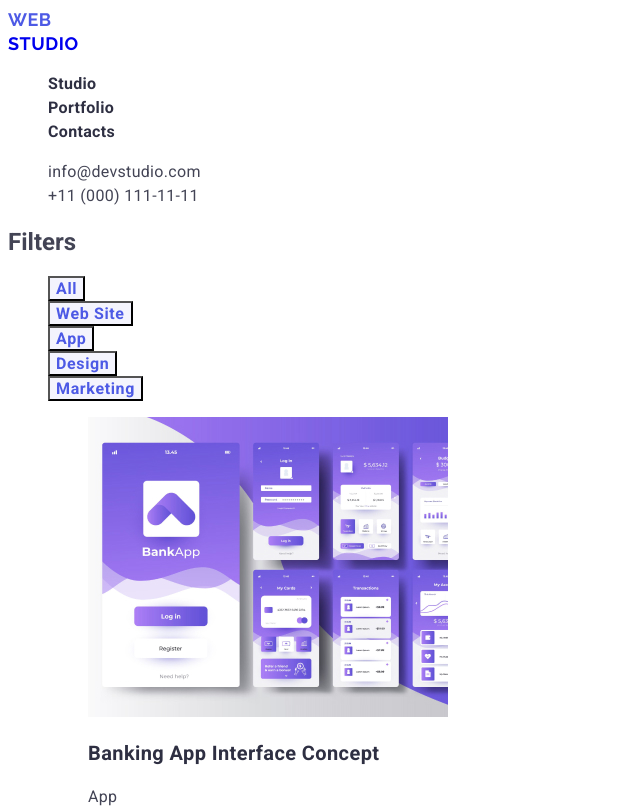
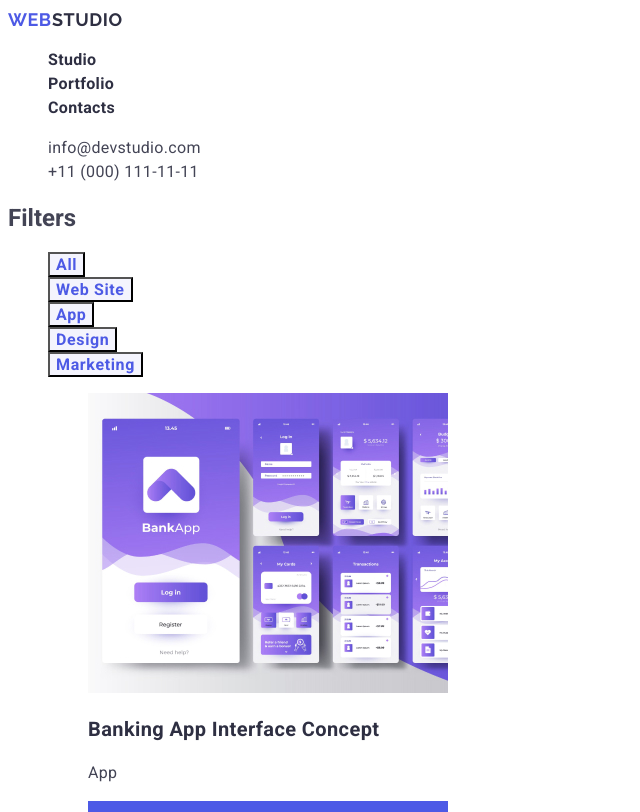
Before and after one commit to Andrii-Yarovyi/goit-markup-hw-02, a plain HTML site: page portfolio.html in a window 1280 px wide. Shown: the top 812 px of the page, without its empty margins (0-640 px from the left). Drawn offline with Linux system fonts and the light colour scheme.

Commit message:
popravyv dz 2

```diff
--- a/css/styles.css
+++ b/css/styles.css
@@ -28,7 +28,7 @@ body {
     font-family: 'Roboto', sans-serif;
     font-weight: 400;
     font-size: 16px;
-    color: #434455;
+    color: var(--slate-text);
 }
 
 /* IRIS */
--- a/portfolio.html
+++ b/portfolio.html
@@ -18,9 +18,9 @@
             <nav class="">
         <!--logo WEBSTUDIO-->
                 <div class="logo">
-                    <a class="link" href="./index.html">
-                        <span class="logo-web">WEB</span>
-                        <span class="logo-webstudio">STUDIO</span></a>
+                    <a class="link logo"
+                    href="./index.html">
+                        <span class="logo-web">WEB</span>STUDIO</a>
                 </div>
                 <div class="menu-nav">
                     <ul class="menu list">
@@ -84,7 +84,7 @@
     <section>
         <ul class="list">
 <!-- ROW-1 -->
-            <li><!--ROW 1 - ряд 1-->
+            <li>
                 <div class="rov-one">
                     <ul class="list">
                         <li> <!--Banking App Interface Concept - Концепція інтерфейсу банківської програми-->
@@ -255,10 +255,9 @@
 
     <footer>
         <div class="logo">
-            <a class="link"
-            href="./index.html">
-            <span class="logo-web">WEB</span>
-            <span class="logo-webstudio">STUDIO</span></a>
+           <a class="link logo"
+                    href="./index.html">
+                        <span class="logo-web">WEB</span>STUDIO</a>
         </div>
         <p class="section-description">Increase the flow of customers and sales for your business with digital marketing & growth solutions.</p>
         <address>
```
Also changed, not shown: index.html (+5 -6 lines).
